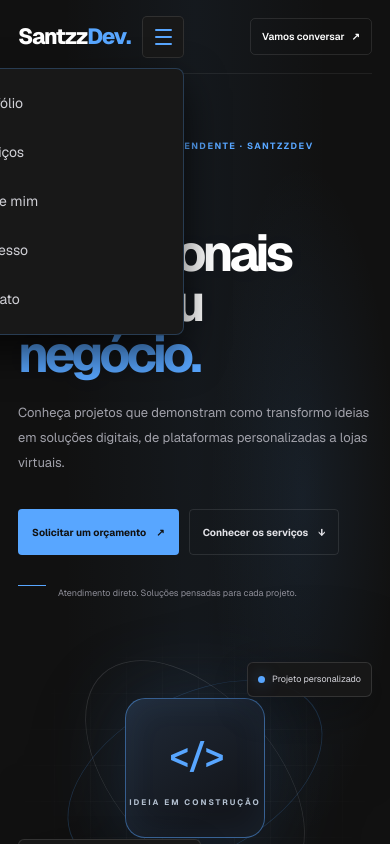
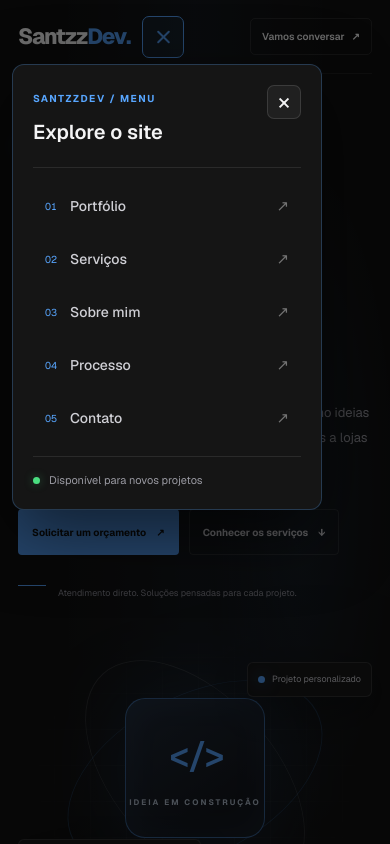
Before and after one commit to edmilsonpereirajr/santzzdev-site, a Next.js app: page / in a window 390 px wide. Both pictures are taken after a click on the button "Abrir menu". Shown: the top 844 px of the page. Built offline with nearby package versions, Linux system fonts and the light colour scheme.

Commit message:
Improve mobile navigation design

```diff
--- a/src/app/MobileNavigation.tsx
+++ b/src/app/MobileNavigation.tsx
@@ -4,11 +4,11 @@
 import { useState } from "react";
 
 const links = [
-  { href: "#portfolio", label: "Portfólio" },
-  { href: "#servicos", label: "Serviços" },
-  { href: "#sobre", label: "Sobre mim" },
-  { href: "#processo", label: "Processo" },
-  { href: "#contato", label: "Contato" },
+  { href: "#portfolio", label: "Portfólio", number: "01" },
+  { href: "#servicos", label: "Serviços", number: "02" },
+  { href: "#sobre", label: "Sobre mim", number: "03" },
+  { href: "#processo", label: "Processo", number: "04" },
+  { href: "#contato", label: "Contato", number: "05" },
 ];
 
 export default function MobileNavigation() {
@@ -17,7 +17,7 @@ export default function MobileNavigation() {
   return (
     <div className="mobile-navigation">
       <button
-        className="mobile-menu-toggle"
+        className={`mobile-menu-toggle${isOpen ? " is-open" : ""}`}
         type="button"
         aria-expanded={isOpen}
         aria-controls="mobile-menu"
@@ -30,21 +30,57 @@ export default function MobileNavigation() {
       </button>
 
       {isOpen && (
+        <>
+          <button
+            className="mobile-menu-backdrop"
+            type="button"
+            aria-label="Fechar menu"
+            onClick={() => setIsOpen(false)}
+          />
+
           <nav
             id="mobile-menu"
             className="mobile-menu-panel"
             aria-label="Navegação para celular"
           >
+            <div className="mobile-menu-heading">
+              <div>
+                <span className="mobile-menu-eyebrow">SANTZZDEV / MENU</span>
+                <p>Explore o site</p>
+              </div>
+
+              <button
+                className="mobile-menu-close"
+                type="button"
+                aria-label="Fechar menu"
+                onClick={() => setIsOpen(false)}
+              >
+                ×
+              </button>
+            </div>
+
+            <div className="mobile-menu-links">
               {links.map((link) => (
                 <a
                   key={link.href}
                   href={link.href}
                   onClick={() => setIsOpen(false)}
                 >
-              {link.label}
+                  <span className="mobile-menu-number">{link.number}</span>
+                  <span className="mobile-menu-label">{link.label}</span>
+                  <span className="mobile-menu-arrow" aria-hidden="true">
+                    ↗
+                  </span>
                 </a>
               ))}
+            </div>
+
+            <div className="mobile-menu-footer">
+              <span className="mobile-menu-status" />
+              Disponível para novos projetos
+            </div>
           </nav>
+        </>
       )}
     </div>
   );
--- a/src/app/globals.css
+++ b/src/app/globals.css
@@ -1481,6 +1481,7 @@ button {
 .mobile-navigation {
   display: none;
   position: relative;
+  z-index: 1002;
 }
 
 .mobile-menu-toggle {
@@ -1492,9 +1493,16 @@ button {
   justify-content: center;
   gap: 5px;
   border: 1px solid var(--border);
-  border-radius: 5px;
+  border-radius: 7px;
   background: var(--surface);
   cursor: pointer;
+  transition: border-color 180ms ease, background 180ms ease;
+}
+
+.mobile-menu-toggle:hover,
+.mobile-menu-toggle.is-open {
+  border-color: var(--accent);
+  background: rgba(88, 166, 255, 0.08);
 }
 
 .mobile-menu-toggle span {
@@ -1503,37 +1511,177 @@ button {
   height: 2px;
   border-radius: 2px;
   background: var(--accent);
+  transition: transform 180ms ease, opacity 180ms ease;
+}
+
+.mobile-menu-toggle.is-open span:first-child {
+  transform: translateY(7px) rotate(45deg);
+}
+
+.mobile-menu-toggle.is-open span:nth-child(2) {
+  opacity: 0;
+}
+
+.mobile-menu-toggle.is-open span:last-child {
+  transform: translateY(-7px) rotate(-45deg);
+}
+
+.mobile-menu-backdrop {
+  position: fixed;
+  inset: 0;
+  z-index: 1000;
+  border: 0;
+  background: rgba(0, 0, 0, 0.58);
+  cursor: default;
+  animation: mobile-menu-fade 180ms ease both;
 }
 
 .mobile-menu-panel {
-  position: absolute;
-  top: calc(100% + 10px);
-  left: auto;
-  right: 0;
-  z-index: 20;
-  display: flex;
-  width: min(240px, calc(100vw - 36px));
-  max-height: calc(100dvh - 100px);
+  position: fixed;
+  top: 64px;
+  left: max(12px, env(safe-area-inset-left));
+  z-index: 1001;
+  display: flex;
+  width: min(310px, calc(100vw - 24px));
+  max-height: calc(100dvh - 84px);
   overflow-y: auto;
   flex-direction: column;
-  gap: 4px;
-  padding: 12px;
+  padding: 20px;
+  box-sizing: border-box;
   border: 1px solid rgba(88, 166, 255, 0.25);
-  border-radius: 8px;
-  background: #181818;
-  box-shadow: 0 18px 40px rgba(0, 0, 0, 0.65);
-}
-.mobile-menu-panel a {
-  padding: 12px;
-  border-radius: 4px;
+  border-radius: 12px;
+  background: #151515;
+  box-shadow: 0 24px 70px rgba(0, 0, 0, 0.55);
+  animation: mobile-menu-enter 200ms ease both;
+}
+
+.mobile-menu-heading {
+  display: flex;
+  align-items: flex-start;
+  justify-content: space-between;
+  gap: 16px;
+  padding-bottom: 20px;
+  border-bottom: 1px solid rgba(255, 255, 255, 0.09);
+}
+
+.mobile-menu-eyebrow {
+  color: var(--accent);
+  font-size: 10px;
+  font-weight: 700;
+  letter-spacing: 1.5px;
+}
+
+.mobile-menu-heading p {
+  margin: 8px 0 0;
+  color: #f4f4f5;
+  font-size: 20px;
+  font-weight: 600;
+}
+
+.mobile-menu-close {
+  display: grid;
+  width: 34px;
+  height: 34px;
+  flex: 0 0 auto;
+  place-items: center;
+  border: 1px solid rgba(255, 255, 255, 0.12);
+  border-radius: 7px;
+  background: #202020;
+  color: #f4f4f5;
+  font-size: 24px;
+  line-height: 1;
+  cursor: pointer;
+}
+
+.mobile-menu-links {
+  display: flex;
+  flex-direction: column;
+  gap: 5px;
+  padding: 14px 0;
+}
+
+.mobile-menu-links a {
+  display: flex;
+  align-items: center;
+  gap: 13px;
+  min-height: 48px;
+  padding: 0 11px;
+  border: 1px solid transparent;
+  border-radius: 7px;
   color: #d0d0d6;
+  text-decoration: none;
+  transition: background 180ms ease, border-color 180ms ease,
+    color 180ms ease;
+}
+
+.mobile-menu-links a:hover,
+.mobile-menu-links a:focus-visible {
+  border-color: rgba(88, 166, 255, 0.18);
+  background: rgba(88, 166, 255, 0.08);
+  color: #ffffff;
+  outline: none;
+}
+
+.mobile-menu-number {
+  color: var(--accent);
+  font-size: 10px;
+  font-variant-numeric: tabular-nums;
+}
+
+.mobile-menu-label {
+  flex: 1;
   font-size: 14px;
-}
-
-.mobile-menu-panel a:hover,
-.mobile-menu-panel a:focus-visible {
-  background: rgba(88, 166, 255, 0.1);
-  color: var(--accent);
+  font-weight: 500;
+}
+
+.mobile-menu-arrow {
+  color: #737373;
+  font-size: 15px;
+  transition: transform 180ms ease, color 180ms ease;
+}
+
+.mobile-menu-links a:hover .mobile-menu-arrow {
+  transform: translate(2px, -2px);
+  color: var(--accent);
+}
+
+.mobile-menu-footer {
+  display: flex;
+  align-items: center;
+  gap: 9px;
+  padding-top: 15px;
+  border-top: 1px solid rgba(255, 255, 255, 0.09);
+  color: #9999a1;
+  font-size: 11px;
+}
+
+.mobile-menu-status {
+  width: 7px;
+  height: 7px;
+  flex: 0 0 auto;
+  border-radius: 50%;
+  background: #4ade80;
+  box-shadow: 0 0 10px rgba(74, 222, 128, 0.35);
+}
+
+@keyframes mobile-menu-enter {
+  from {
+    opacity: 0;
+    transform: translateY(-6px) scale(0.98);
+  }
+  to {
+    opacity: 1;
+    transform: translateY(0) scale(1);
+  }
+}
+
+@keyframes mobile-menu-fade {
+  from {
+    opacity: 0;
+  }
+  to {
+    opacity: 1;
+  }
 }
 
 @media (max-width: 560px) {
@@ -1549,3 +1697,17 @@ button {
     margin-left: auto;
   }
 }
+
+@media (prefers-reduced-motion: reduce) {
+  .mobile-menu-toggle,
+  .mobile-menu-toggle span,
+  .mobile-menu-links a,
+  .mobile-menu-arrow {
+    transition: none;
+  }
+
+  .mobile-menu-panel,
+  .mobile-menu-backdrop {
+    animation: none;
+  }
+}
--- a/src/app/page.tsx
+++ b/src/app/page.tsx
@@ -35,6 +35,8 @@ export default function Home() {
           <span className="brand-dot">.</span>
         </a>
 
+        <MobileNavigation />
+
         <nav className="navigation" aria-label="Navegação principal">
           <a href="#portfolio">Portfólio</a>
           <a href="#servicos">Serviços</a>
@@ -43,7 +45,6 @@ export default function Home() {
           <a href="#contato">Contato</a>
         </nav>
 
-      <MobileNavigation />
         <a className="header-cta" href="#contato">
           Vamos conversar <span aria-hidden="true">↗</span>
         </a>
```
Lines whose indentation alone changed are shown as unchanged.
